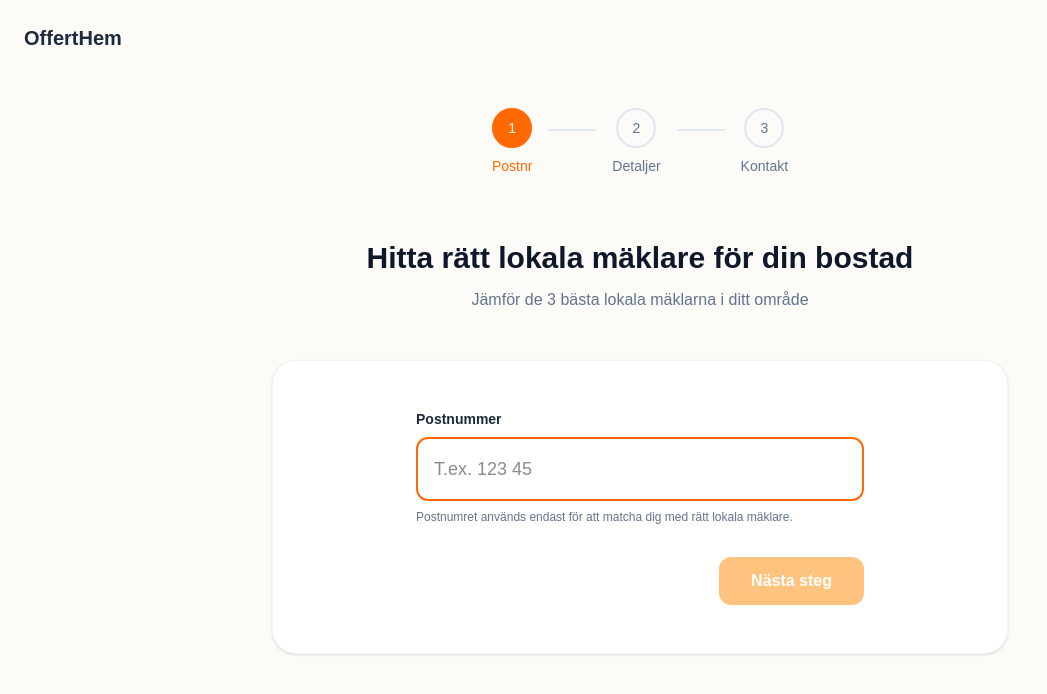
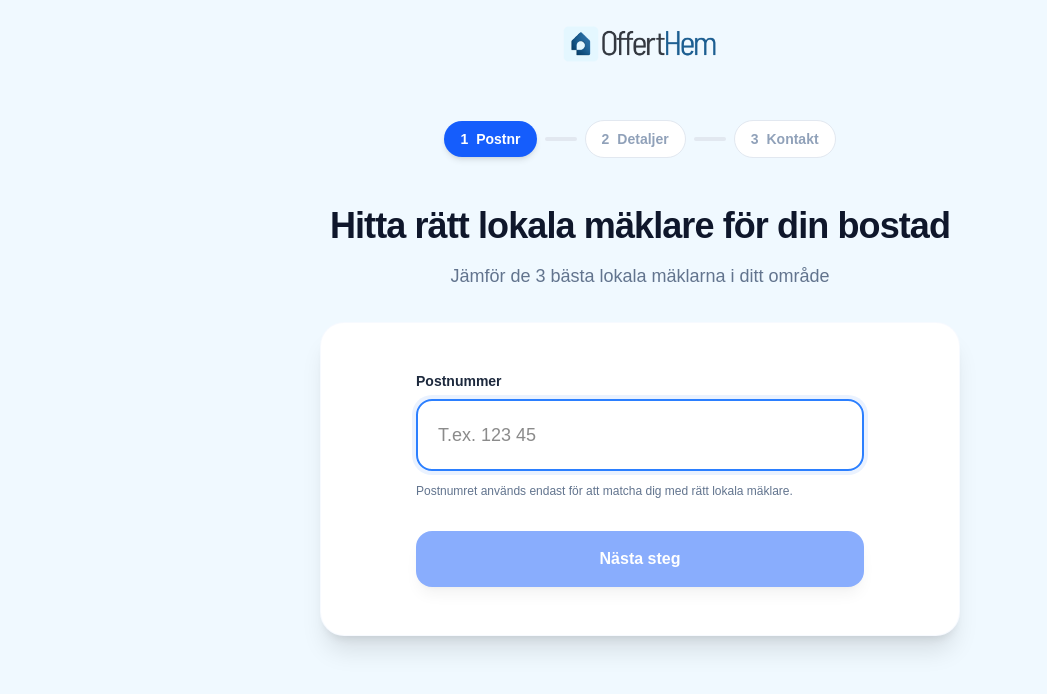
Before and after one commit to erik687/offerthem-web, a Next.js app: page /ansokan in a window 1280 px wide. Shown: the top 694 px of the page, without its empty margins (0-1047 px from the left). Built offline with nearby package versions, Linux system fonts and the light colour scheme.

Commit message:
style: polish custom form UI and match blue theme

```diff
--- a/app/ansokan/page.tsx
+++ b/app/ansokan/page.tsx
@@ -66,15 +66,15 @@ function WizardContent() {
                         value={formData.postcode}
                         onChange={(e) => handleChange("postcode", e.target.value)}
                         placeholder="T.ex. 123 45"
-                        className="w-full p-4 text-lg border-2 border-slate-200 rounded-xl focus:border-orange-500 focus:ring-0 outline-none transition-colors"
+                        className="w-full p-5 text-lg border-2 border-slate-200 rounded-2xl focus:border-blue-500 focus:ring-4 focus:ring-blue-500/10 outline-none transition-all"
                     />
-                    <p className="text-xs text-slate-500 mt-2">Postnumret används endast för att matcha dig med rätt lokala mäklare.</p>
+                    <p className="text-xs text-slate-500 mt-3 font-medium">Postnumret används endast för att matcha dig med rätt lokala mäklare.</p>
 
                     <div className="mt-8 flex justify-end">
                         <button
                             onClick={handleNext}
                             disabled={!formData.postcode}
-                            className="bg-orange-400 hover:bg-orange-500 disabled:opacity-50 disabled:cursor-not-allowed text-white font-bold py-3 px-8 rounded-xl transition-all"
+                            className="w-full bg-blue-600 hover:bg-blue-700 disabled:opacity-50 disabled:cursor-not-allowed text-white font-bold py-4 px-8 rounded-2xl transition-all shadow-lg hover:shadow-blue-500/25"
                         >
                             Nästa steg
                         </button>
@@ -91,22 +91,22 @@ function WizardContent() {
                 <div className="max-w-xl mx-auto space-y-6">
                     <div className="grid grid-cols-2 gap-6">
                         <div>
-                            <label className="block text-sm font-bold text-slate-800 mb-2">Boarea (m²) <span className="text-slate-400 font-normal">(frivillig)</span></label>
+                            <label className="block text-sm font-bold text-slate-900 mb-2">Boarea (m²) <span className="text-slate-400 font-normal">(frivillig)</span></label>
                             <input
                                 type="number"
                                 value={formData.area}
                                 onChange={(e) => handleChange("area", e.target.value)}
                                 placeholder="85"
-                                className="w-full p-4 border border-slate-200 rounded-xl focus:border-orange-500 outline-none"
+                                className="w-full p-4 border-2 border-slate-100 rounded-2xl focus:border-blue-500 focus:ring-4 focus:ring-blue-500/10 outline-none transition-all"
                             />
                         </div>
                         <div>
-                            <label className="block text-sm font-bold text-slate-800 mb-2">Antal rum <span className="text-slate-400 font-normal">(frivillig)</span></label>
+                            <label className="block text-sm font-bold text-slate-900 mb-2">Antal rum <span className="text-slate-400 font-normal">(frivillig)</span></label>
                             <div className="relative">
                                 <select
                                     value={formData.rooms}
                                     onChange={(e) => handleChange("rooms", e.target.value)}
-                                    className="w-full p-4 border border-slate-200 rounded-xl focus:border-orange-500 outline-none appearance-none bg-white"
+                                    className="w-full p-4 border-2 border-slate-100 rounded-2xl focus:border-blue-500 focus:ring-4 focus:ring-blue-500/10 outline-none appearance-none bg-white transition-all"
                                 >
                                     <option value="">Välj</option>
                                     {[1, 1.5, 2, 2.5, 3, 3.5, 4, 4.5, 5, 6, 7, 8].map(r => (
@@ -119,20 +119,20 @@ function WizardContent() {
                     </div>
 
                     <div>
-                        <label className="block text-sm font-bold text-slate-800 mb-2">Övrig information <span className="text-slate-400 font-normal">(frivillig)</span></label>
+                        <label className="block text-sm font-bold text-slate-900 mb-2">Övrig information <span className="text-slate-400 font-normal">(frivillig)</span></label>
                         <textarea
                             value={formData.description}
                             onChange={(e) => handleChange("description", e.target.value)}
                             placeholder="T.ex. balkong, nytt kök, närhet till kommunikationer..."
                             rows={4}
-                            className="w-full p-4 border border-slate-200 rounded-xl focus:border-orange-500 outline-none resize-none"
+                            className="w-full p-4 border-2 border-slate-100 rounded-2xl focus:border-blue-500 focus:ring-4 focus:ring-blue-500/10 outline-none resize-none transition-all"
                         />
                     </div>
 
                     <div className="mt-8 flex justify-end">
                         <button
                             onClick={handleNext}
-                            className="bg-orange-400 hover:bg-orange-500 text-white font-bold py-3 px-8 rounded-xl transition-all"
+                            className="w-full md:w-auto bg-blue-600 hover:bg-blue-700 text-white font-bold py-4 px-10 rounded-2xl transition-all shadow-lg hover:shadow-blue-500/25"
                         >
                             Nästa steg
                         </button>
@@ -150,48 +150,48 @@ function WizardContent() {
                     {/* Name & Email Row */}
                     <div className="grid md:grid-cols-2 gap-4">
                         <div>
-                            <label className="block text-sm font-bold text-slate-800 mb-2">Namn</label>
+                            <label className="block text-sm font-bold text-slate-900 mb-2">Namn</label>
                             <input
                                 type="text"
                                 value={formData.name}
                                 onChange={(e) => handleChange("name", e.target.value)}
                                 placeholder="För- och efternamn"
-                                className="w-full p-3 border border-slate-200 rounded-xl focus:border-orange-500 outline-none"
+                                className="w-full p-4 border-2 border-slate-100 rounded-2xl focus:border-blue-500 focus:ring-4 focus:ring-blue-500/10 outline-none transition-all"
                             />
                         </div>
                         <div>
-                            <label className="block text-sm font-bold text-slate-800 mb-2">E-postadress</label>
+                            <label className="block text-sm font-bold text-slate-900 mb-2">E-postadress</label>
                             <input
                                 type="email"
                                 value={formData.email}
                                 onChange={(e) => handleChange("email", e.target.value)}
                                 placeholder="namn@exempel.se"
-                                className="w-full p-3 border border-slate-200 rounded-xl focus:border-orange-500 outline-none"
+                                className="w-full p-4 border-2 border-slate-100 rounded-2xl focus:border-blue-500 focus:ring-4 focus:ring-blue-500/10 outline-none transition-all"
                             />
                         </div>
                     </div>
 
                     {/* Phone */}
                     <div>
-                        <label className="block text-sm font-bold text-slate-800 mb-2">Telefonnummer</label>
+                        <label className="block text-sm font-bold text-slate-900 mb-2">Telefonnummer</label>
                         <input
                             type="tel"
                             value={formData.phone}
                             onChange={(e) => handleChange("phone", e.target.value)}
                             placeholder="070-123 45 67"
-                            className="w-full p-3 border border-slate-200 rounded-xl focus:border-orange-500 outline-none"
+                            className="w-full p-4 border-2 border-slate-100 rounded-2xl focus:border-blue-500 focus:ring-4 focus:ring-blue-500/10 outline-none transition-all"
                         />
                     </div>
 
                     {/* Address */}
                     <div>
-                        <label className="block text-sm font-bold text-slate-800 mb-2">Bostadens adress</label>
+                        <label className="block text-sm font-bold text-slate-900 mb-2">Bostadens adress</label>
                         <input
                             type="text"
                             value={formData.address}
                             onChange={(e) => handleChange("address", e.target.value)}
                             placeholder="T.ex. Storgatan 1"
-                            className="w-full p-3 border border-slate-200 rounded-xl focus:border-orange-500 outline-none"
+                            className="w-full p-4 border-2 border-slate-100 rounded-2xl focus:border-blue-500 focus:ring-4 focus:ring-blue-500/10 outline-none transition-all"
                         />
                         <p className="text-xs text-slate-500 mt-2">Adressen används för att matcha dig med rätt lokala mäklare.</p>
                     </div>
@@ -204,7 +204,7 @@ function WizardContent() {
                         <button
                             onClick={handleSubmit}
                             disabled={!formData.name || !formData.phone}
-                            className="bg-orange-400 hover:bg-orange-500 disabled:opacity-50 text-white font-bold py-3 px-8 rounded-xl transition-all w-full md:w-auto"
+                            className="w-full bg-blue-600 hover:bg-blue-700 disabled:opacity-50 text-white font-bold py-4 px-10 rounded-2xl transition-all shadow-lg hover:shadow-blue-500/25"
                         >
                             Visa mina mäklare
                         </button>
@@ -239,51 +239,64 @@ function WizardContent() {
 // Layout Component for Wizard Steps
 function WizardLayout({ step, title, subtitle, children, onBack }: { step: number, title: string, subtitle?: string, children: React.ReactNode, onBack?: () => void }) {
     return (
-        <div className="min-h-screen bg-[#FDFBF7]"> {/* Creamy background from image */}
+        <div className="min-h-screen bg-sky-50">
             <header className="p-6">
-                <div className="container mx-auto font-bold text-xl text-slate-800">
-                    OffertHem
+                <div className="container mx-auto flex justify-center">
+                    <div className="relative w-32 h-8 md:w-40 md:h-10">
+                        <img src="/logo.png" alt="OffertHem" className="object-contain w-full h-full" />
+                    </div>
                 </div>
             </header>
 
-            <main className="container mx-auto px-4 py-8 max-w-3xl">
+            <main className="container mx-auto px-4 py-8 max-w-2xl">
                 {/* Progress Steps */}
-                <div className="flex justify-center items-center gap-4 mb-16 text-sm font-medium text-slate-500">
-                    <div className={`flex flex-col items-center gap-2 ${step >= 1 ? 'text-orange-500' : ''}`}>
-                        <div className={`w-10 h-10 rounded-full flex items-center justify-center border-2 ${step >= 1 ? 'bg-orange-500 border-orange-500 text-white' : 'border-slate-200'}`}>1</div>
-                        <span>Postnr</span>
+                <div className="flex justify-center items-center gap-2 mb-12">
+                    {/* Step 1 */}
+                    <div className={`flex items-center gap-2 px-4 py-2 rounded-full text-sm font-bold transition-colors ${step >= 1 ? 'bg-blue-600 text-white shadow-md' : 'bg-white text-slate-400 border border-slate-200'}`}>
+                        <span>1</span>
+                        <span className="hidden md:inline">Postnr</span>
                     </div>
-                    <div className="w-12 h-0.5 bg-slate-200 mb-6" />
-                    <div className={`flex flex-col items-center gap-2 ${step >= 2 ? 'text-orange-500' : ''}`}>
-                        <div className={`w-10 h-10 rounded-full flex items-center justify-center border-2 ${step >= 2 ? 'bg-orange-500 border-orange-500 text-white' : 'border-slate-200'}`}>2</div>
-                        <span>Detaljer</span>
+
+                    <div className={`w-8 h-1 rounded-full ${step >= 2 ? 'bg-blue-600' : 'bg-slate-200'}`} />
+
+                    {/* Step 2 */}
+                    <div className={`flex items-center gap-2 px-4 py-2 rounded-full text-sm font-bold transition-colors ${step >= 2 ? 'bg-blue-600 text-white shadow-md' : 'bg-white text-slate-400 border border-slate-200'}`}>
+                        <span>2</span>
+                        <span className="hidden md:inline">Detaljer</span>
                     </div>
-                    <div className="w-12 h-0.5 bg-slate-200 mb-6" />
-                    <div className={`flex flex-col items-center gap-2 ${step >= 3 ? 'text-orange-500' : ''}`}>
-                        <div className={`w-10 h-10 rounded-full flex items-center justify-center border-2 ${step >= 3 ? 'bg-orange-500 border-orange-500 text-white' : 'border-slate-200'}`}>3</div>
-                        <span>Kontakt</span>
+
+                    <div className={`w-8 h-1 rounded-full ${step >= 3 ? 'bg-blue-600' : 'bg-slate-200'}`} />
+
+                    {/* Step 3 */}
+                    <div className={`flex items-center gap-2 px-4 py-2 rounded-full text-sm font-bold transition-colors ${step >= 3 ? 'bg-blue-600 text-white shadow-md' : 'bg-white text-slate-400 border border-slate-200'}`}>
+                        <span>3</span>
+                        <span className="hidden md:inline">Kontakt</span>
                     </div>
                 </div>
 
                 {/* Content Card */}
-                <div className="text-center mb-12">
-                    <h1 className="text-3xl font-bold text-slate-900 mb-3">{title}</h1>
+                <div className="text-center mb-8">
+                    <h1 className="text-3xl md:text-4xl font-bold text-slate-900 mb-4 tracking-tight">{title}</h1>
                     {subtitle ? (
-                        <p className="text-slate-600 max-w-xl mx-auto">{subtitle}</p>
+                        <p className="text-slate-600 max-w-lg mx-auto text-lg leading-relaxed">{subtitle}</p>
                     ) : (
-                        <p className="text-slate-500">Jämför de 3 bästa lokala mäklarna i ditt område</p>
+                        <p className="text-slate-500 text-lg">Jämför de 3 bästa lokala mäklarna i ditt område</p>
                     )}
                 </div>
 
-                <div className="bg-white rounded-3xl shadow-sm border border-slate-100 p-6 md:p-12 relative">
+                <div className="bg-white rounded-3xl shadow-xl border border-blue-50/50 p-6 md:p-12 relative overflow-hidden">
+                    {/* Decorative blob */}
+                    <div className="absolute top-0 right-0 w-64 h-64 bg-blue-50 rounded-full blur-3xl -translate-y-1/2 translate-x-1/3 -z-10 opacity-50" />
+
                     {children}
 
                     {onBack && (
                         <button
                             onClick={onBack}
-                            className="absolute bottom-12 left-12 flex items-center gap-2 text-slate-800 font-bold hover:text-slate-600 transition-colors"
+                            className="absolute top-8 left-8 p-2 rounded-full hover:bg-slate-50 text-slate-400 hover:text-slate-700 transition-all"
+                            aria-label="Gå tillbaka"
                         >
-                            <ArrowLeft className="w-5 h-5" /> Tillbaka
+                            <ArrowLeft className="w-5 h-5" />
                         </button>
                     )}
                 </div>
```
Also changed, not shown: components/PropertySelector.tsx (+4 -4 lines).
